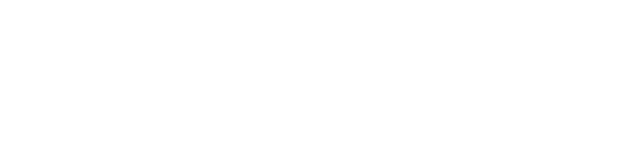
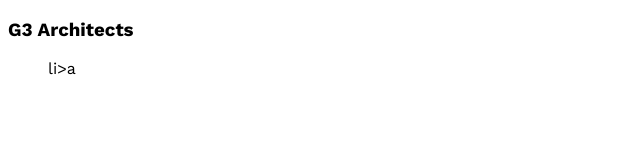
Before and after one commit to sheikh-saiyam/g3-architects-project, a plain HTML site: page index.html in a window 1280 px wide. Shown: the whole page, without its empty margins (0-640 px from the left). Drawn offline with nearby package versions, Linux system fonts and the light colour scheme; files that its build step writes are made by us from their sources.

Commit message:
added google font

```diff
--- a/index.html
+++ b/index.html
@@ -4,11 +4,16 @@
     <meta charset="UTF-8">
     <meta name="viewport" content="width=device-width, initial-scale=1.0">
     <title>g3-architects-project</title>
-    <link rel="stylesheet" href="style.css">
+    <link rel="stylesheet" href="/styles/style.css">
 </head>
-<body>
+<body class="work-sans-font">
     <header>
-
+        <nav class="navbar">
+            <h3 class="brand">G3 Architects</h3>
+            <ul>
+                li>a
+            </ul>
+        </nav>
     </header>
     <main>
 
--- a/styles/style.css
+++ b/styles/style.css
@@ -0,0 +1,8 @@
+@import url('https://fonts.googleapis.com/css2?family=Work+Sans:ital,wght@0,100..900;1,100..900&display=swap');
+
+.work-sans-font {
+  font-family: "Work Sans", sans-serif;
+  font-optical-sizing: auto;
+  font-weight: 400;
+  font-style: normal;
+}
```
